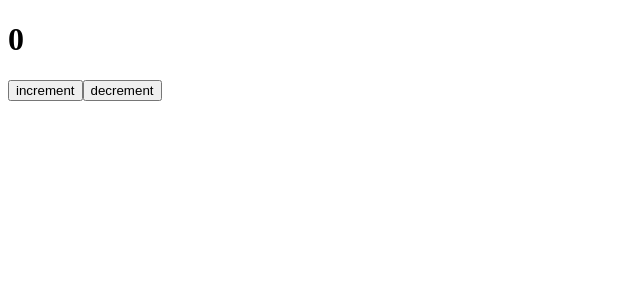
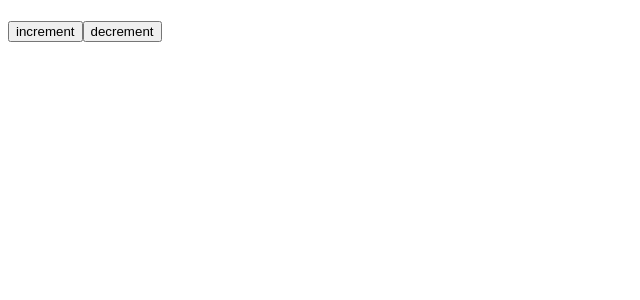
Before and after one commit to CodeCures/capi-boilerplate, a Vue app: page / in a window 1280 px wide. Shown: the top 300 px of the page, without its empty margins (0-640 px from the left). Built offline with nearby package versions, Linux system fonts and the light colour scheme.

Commit message:
Change counter variable to count

```diff
--- a/src/App.vue
+++ b/src/App.vue
@@ -1,13 +1,14 @@
 <script setup lang="ts">
-import { ref } from 'vue'
-const counter = ref(0)
+import { ref, computed } from 'vue'
+const count = ref(0)
+
 </script>
 
 <template>
   <div>
     <h1>{{ counter }}</h1>
-    <button @click="counter++">increment</button>
+    <button @click="count++">increment</button>
 
-    <button @click="counter--">decrement</button>
+    <button @click="count--">decrement</button>
   </div>
 </template>
```
